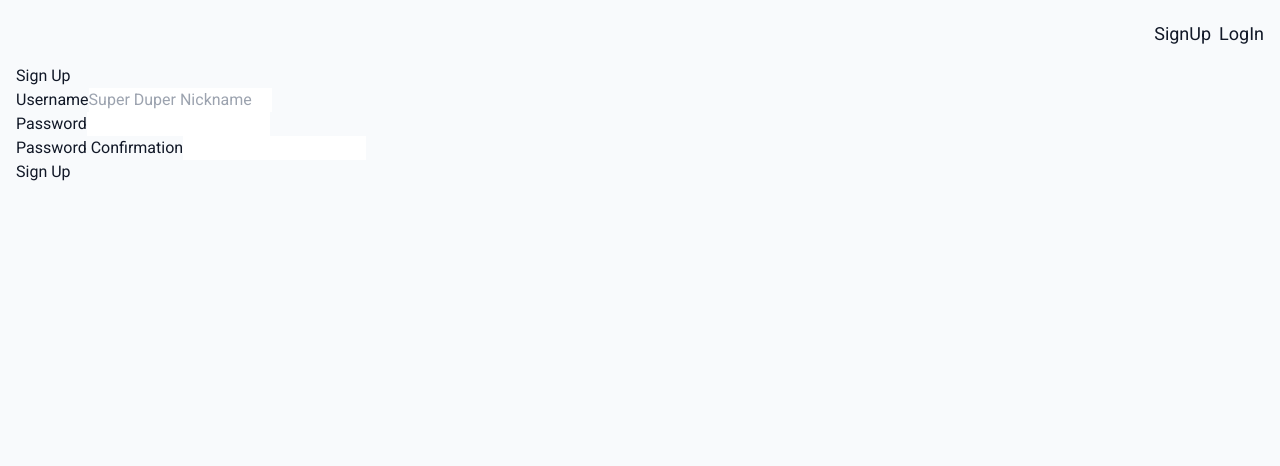
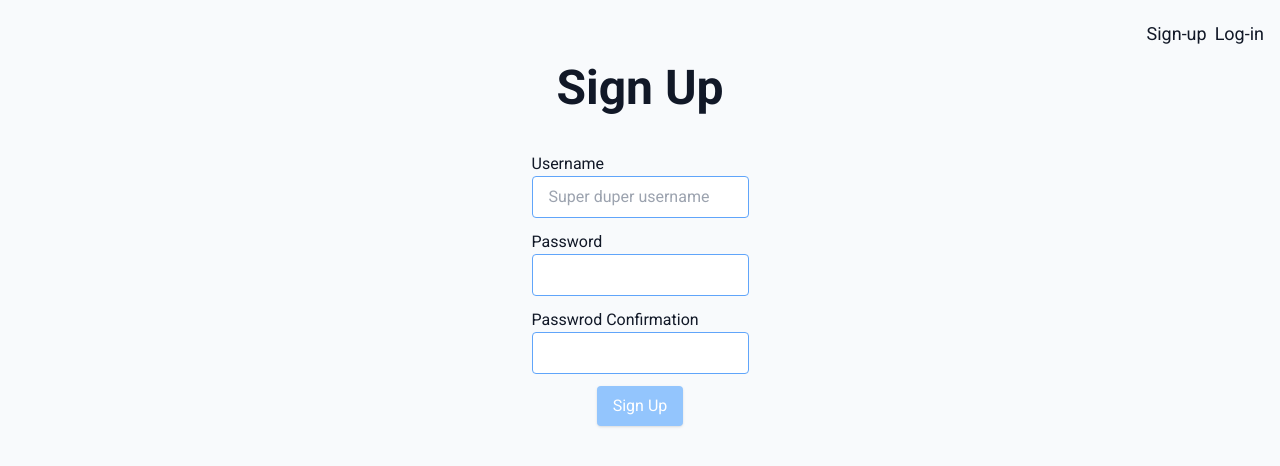
Before and after one commit to JaeHyunLee123/simple-social-media-web, a Next.js app: page /create-account in a window 1280 px wide. Shown: the top 466 px of the page. Built offline with nearby package versions, Linux system fonts and the light colour scheme.

Commit message:
feat: Sign Up page css

```diff
--- a/components/layout.tsx
+++ b/components/layout.tsx
@@ -23,8 +23,8 @@ const Layout = ({ children, isLogedIn = true }: LayoutProps) => {
           <button onClick={onLogoutClick}>LogOut</button>
         ) : (
           <div className="flex justify-center space-x-2">
-            <Link href="/create-account">SignUp</Link>
-            <Link href="/log-in">LogIn</Link>
+            <Link href="/create-account">Sign-up</Link>
+            <Link href="/log-in">Log-in</Link>
           </div>
         )}
       </nav>
--- a/pages/create-account.tsx
+++ b/pages/create-account.tsx
@@ -4,6 +4,7 @@ import { useForm } from "react-hook-form";
 import useMutation from "lib/client/useMutation";
 import { useRouter } from "next/router";
 import type { ErrorMessage } from "@lib/server/withHandler";
+import Input from "@components/input";
 interface ISignUpForm {
   username: string;
   password: string;
@@ -43,29 +44,36 @@ export default () => {
 
   return (
     <Layout isLogedIn={false}>
-      <h1>Sign Up</h1>
-      <form onSubmit={handleSubmit(onValid)}>
-        <label htmlFor="username">Username</label>
-        <input
-          {...register("username", {
+      <div className="flex flex-col items-center w-full">
+        <h1 className="font-bold text-5xl mb-10">Sign Up</h1>
+        <form
+          onSubmit={handleSubmit(onValid)}
+          className="flex flex-col items-center space-y-3"
+        >
+          <Input
+            name="username"
+            label="Username"
+            placeholder="Super duper username"
+            register={register("username", {
               required: "Username is required",
               minLength: {
                 value: 5,
                 message: "Username should be longer than 5 letters",
               },
             })}
-          id="username"
-          placeholder="Super Duper Nickname"
             onChange={() => setIsUsernameExist(false)}
+            isError={isUsernameExist || !!errors.username}
+            errorMessage={
+              isUsernameExist
+                ? "This username is already exist"
+                : errors.username?.message || ""
+            }
           />
-        <p>
-          {isUsernameExist
-            ? "This username is already exist"
-            : errors.username?.message || ""}
-        </p>
-        <label htmlFor="password">Password</label>
-        <input
-          {...register("password", {
+
+          <Input
+            name="password"
+            label="Password"
+            register={register("password", {
               required: "Password is required",
               pattern: {
                 value:
@@ -74,13 +82,15 @@ export default () => {
                   "Password should be longer than 8 letters and has at least one upppercase, one lowercase, one number and one special character",
               },
             })}
-          id="password"
+            isError={!!errors.password}
+            errorMessage={errors?.password?.message}
             type="password"
           />
-        <p>{errors?.password?.message || ""}</p>
-        <label htmlFor="passwordconfirm">Password Confirmation</label>
-        <input
-          {...register("passwordConfirm", {
+
+          <Input
+            name="passwordConfirm"
+            label="Passwrod Confirmation"
+            register={register("passwordConfirm", {
               required: "Password confirmation is required",
               validate: {
                 isPasswordSame: () => {
@@ -94,12 +104,15 @@ export default () => {
                 },
               },
             })}
-          id="passwordconfirm"
-          type="password"
+            isError={!!errors.passwordConfirm}
+            errorMessage={errors?.passwordConfirm?.message}
           />
-        <p>{errors?.passwordConfirm?.message || ""}</p>
-        <button>Sign Up</button>
+
+          <button className="text-white shadow px-4 py-2 bg-blue-300 rounded">
+            Sign Up
+          </button>
         </form>
+      </div>
     </Layout>
   );
 };
--- a/pages/log-in.tsx
+++ b/pages/log-in.tsx
@@ -51,7 +51,10 @@ export default () => {
     <Layout isLogedIn={false}>
       <div className="flex flex-col items-center">
         <h1 className="font-bold text-5xl mb-10">Log In</h1>
-        <form onSubmit={handleSubmit(onValid)}>
+        <form
+          onSubmit={handleSubmit(onValid)}
+          className="flex flex-col items-center space-y-3"
+        >
           <Input
             name="username"
             label="Username"
@@ -99,7 +102,9 @@ export default () => {
                 : "Incorrect password"
             }
           />
-          <button>Log In</button>
+          <button className="text-white shadow px-4 py-2 bg-blue-300 rounded">
+            Log In
+          </button>
         </form>
       </div>
     </Layout>
```
Lines whose indentation alone changed are shown as unchanged.
